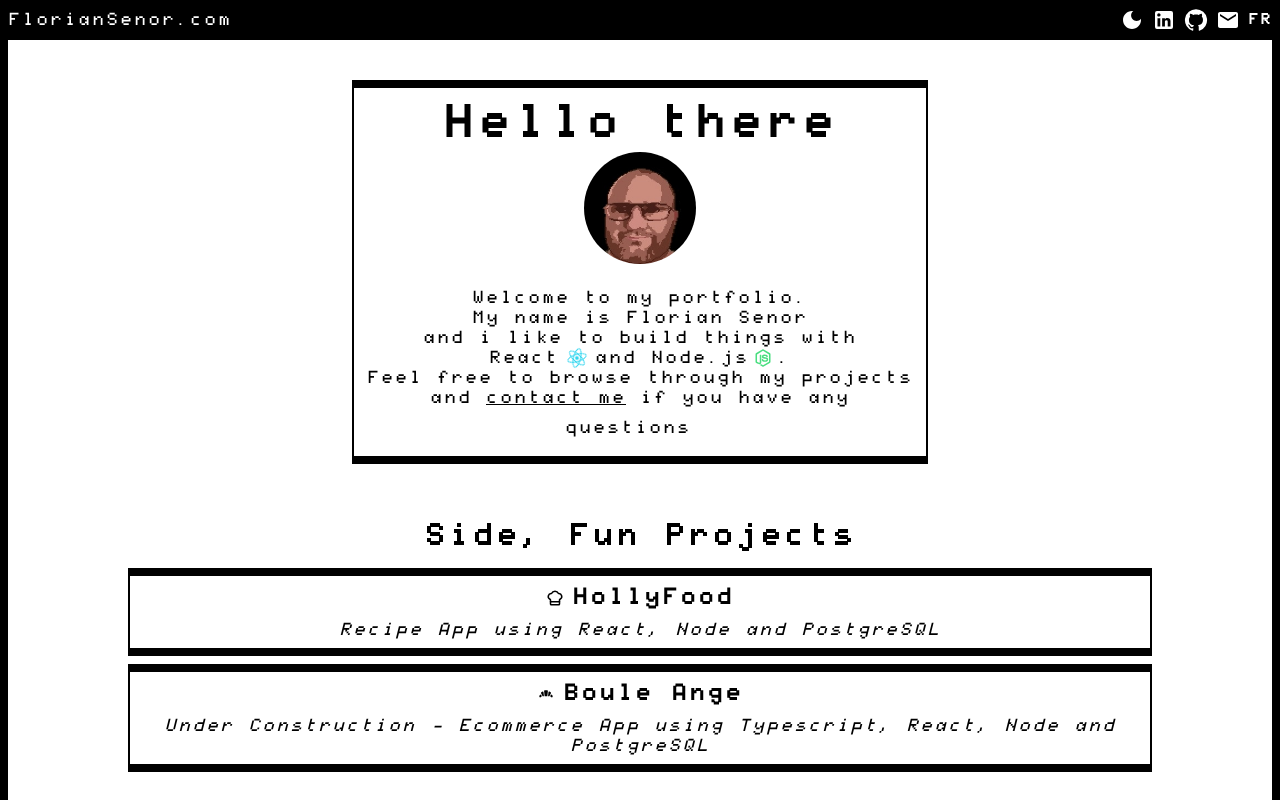
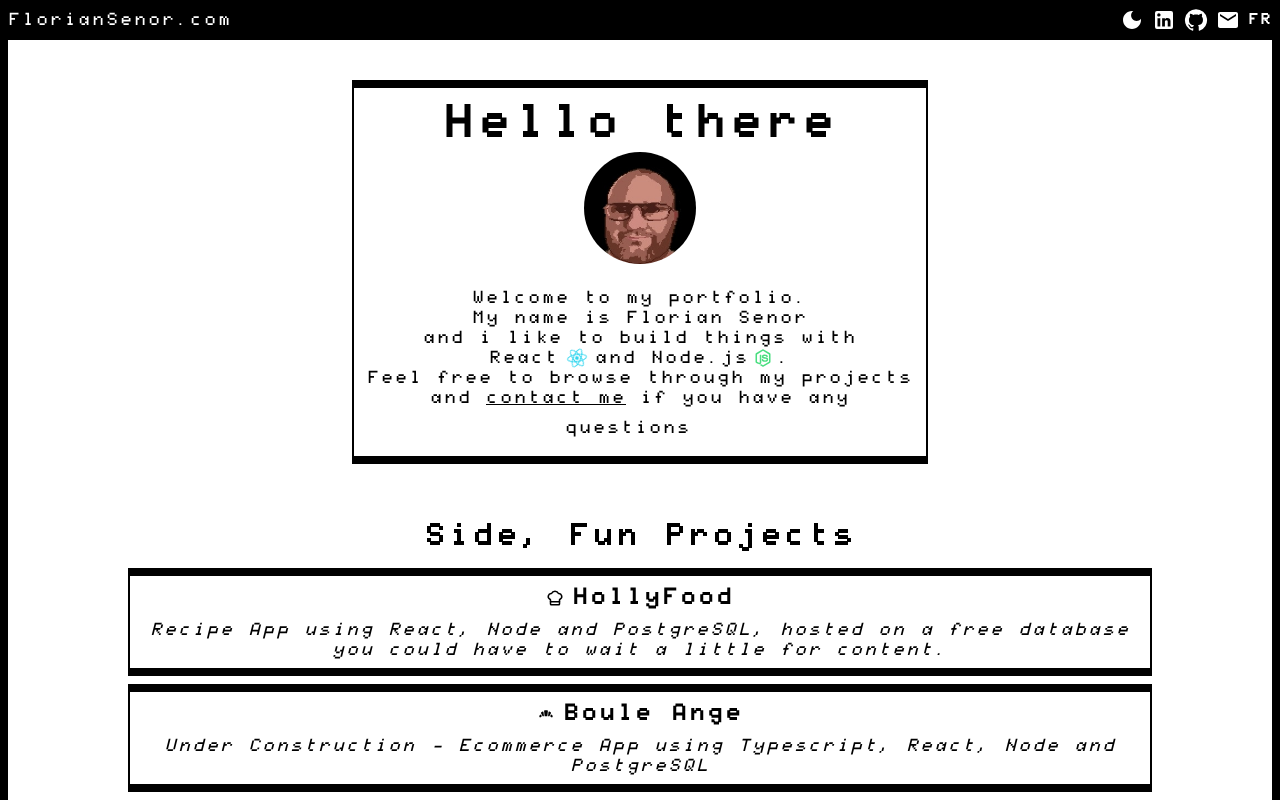
Before and after one commit to FloSenOclock/Portfolio, a React (Vite) app: page / in a window 1280 px wide. Shown: the top 800 px of the page. Built offline with nearby package versions, Linux system fonts and the light colour scheme.

Commit message:
warning delay hollyfood

```diff
--- a/src/components/Project/index.jsx
+++ b/src/components/Project/index.jsx
@@ -7,8 +7,10 @@ const Projects = ({ french }) => {
       icon: <LuChefHat />,
       name: "HollyFood",
       target: "_blank",
-      enDesc: "Recipe App using React, Node and PostgreSQL",
-      frDesc: "Application utlisant React, Node and PostgreSQL",
+      enDesc:
+        "Recipe App using React, Node and PostgreSQL, hosted on a free database you could have to wait a little for content.",
+      frDesc:
+        "Application utlisant React, Node and PostgreSQL, hébergé sur une base de donnée gratuite, le contenu peut mettre un peu de temps à s'afficher.",
       url: "https://projet-hollyfood-front.onrender.com/",
     },
     {
```
